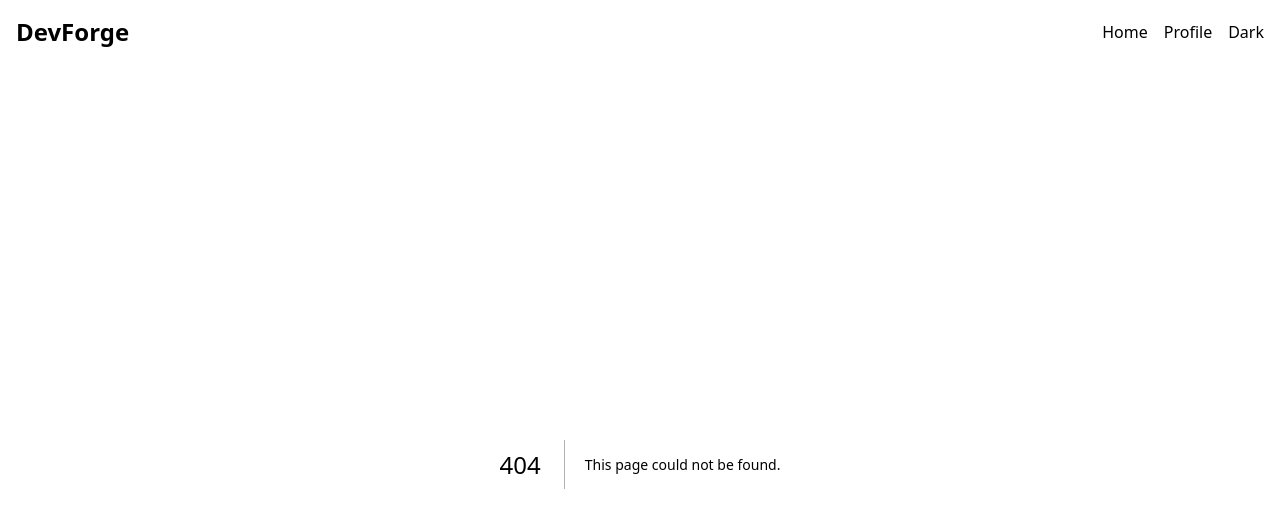
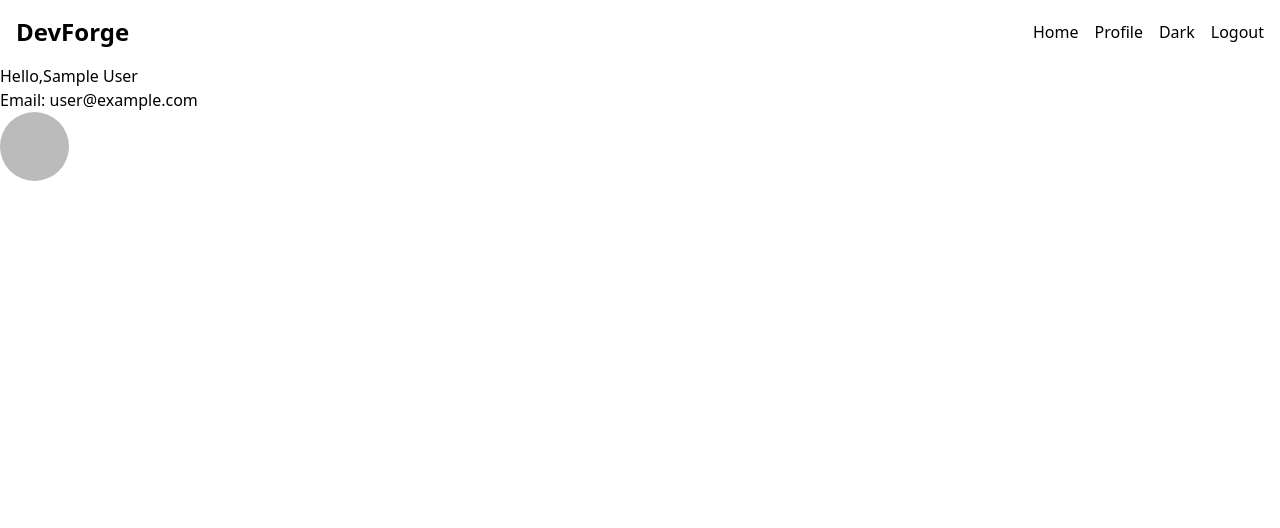
Before and after one commit to Kshivaji333/DevForge, a Next.js app: page /dashboard in a window 1280 px wide. Before the commit this address had no page. Shown: the top 528 px of the page. Built offline with nearby package versions, Linux system fonts and the light colour scheme; no server answers; sample sign-in values are in the browser's storage.

Commit message:
add authflow [omkar/auth]

```diff
--- /dev/null
+++ b/app/api/auth/[...nextauth]/route.js
@@ -0,0 +1,16 @@
+import NextAuth from "next-auth";
+import GoogleProvider from "next-auth/providers/google";
+
+export const  authOptions = {
+  providers:[
+    GoogleProvider({
+      clientId:process.env.GOOGLE_CLIENT_ID,
+      clientSecret: process.env.GOOGLE_CLIENT_SECRET ,
+    })
+  ],
+  secret: process.env.NEXT_SECRET,
+};
+
+const handler = NextAuth(authOptions);
+
+export { handler as GET, handler as POST };
--- a/app/api/hello/route.js
+++ /dev/null
@@ -1,6 +0,0 @@
-
-const GET = () =>{
-  return new Response(JSON.stringify({message: "Hey! Welcome to the API!"}, {headers: {"Content-Type": "application/json"}}));
-};
-
-export { GET };
--- /dev/null
+++ b/app/dashboard/page.jsx
@@ -0,0 +1,25 @@
+import { getServerSession } from "next-auth";
+import { redirect } from "next/navigation";
+import { authOptions } from "../api/auth/[...nextauth]/route";
+
+const dashboard = async () => {
+  const data = await getServerSession(authOptions);
+
+  if (!data?.user.name) {
+    redirect("/");
+  }
+
+  return (
+   <section>
+    <p>Hello,{data?.user.name}</p>
+      <p>Email: {data?.user.email}</p>
+      <img
+        src={data?.user.image}
+        alt="profile"
+        className="w-[69px] rounded-full"
+      />
+   </section>
+  );
+};
+
+export default dashboard;
--- /dev/null
+++ b/app/loading.jsx
@@ -0,0 +1,7 @@
+const loading = () => {
+  return (
+    <div>loading...</div>
+  )
+}
+
+export default loading;
--- a/app/page.js
+++ b/app/page.js
@@ -1,20 +1,20 @@
-"use client";
-import { useTheme } from "next-themes";
-export default function Home() {
+import { getServerSession } from "next-auth";
+import { authOptions } from "./api/auth/[...nextauth]/route";
+import { redirect } from "next/navigation";
 
+export default async function Home() {
+  const data = await getServerSession(authOptions);
+  if(data?.user){
+    redirect("/dashboard");
+  }
 
   return (
     <div>
-      <h1 className="text-3xl font-bold underline">
-        Welcome to DevForge!
-      </h1>
+      <h1 className="text-3xl font-bold underline">Welcome to DevForge!</h1>
       <p className="mt-4">
         This is a simple Next.js application styled with Tailwind CSS.
       </p>
-      <p className="mt-2">
-        Enjoy building your projects!
-      </p>
-
+      <p className="mt-2">Enjoy building your projects!</p>
     </div>
   );
 }
--- a/components/Header.jsx
+++ b/components/Header.jsx
@@ -1,18 +1,23 @@
-import React from 'react'
-import NavBar from './NavBar'
-import ThemeTougle from './ThemTougle'
+"use client";
+import React from "react";
+import NavBar from "./NavBar";
+import ThemeTougle from "./ThemTougle";
+import SignIn from "./signIn/SignIn.jsx";
+import { SessionProvider } from "next-auth/react";
+
 function Header() {
   return (
-    <header className='flex justify-between items-center p-4'>
-      <h1
-      className='font-bold text-2xl'
-      >DevForge</h1>
-      <div className='flex gap-4'>
-      <NavBar/>
-      <ThemeTougle/>
+    <header className="flex justify-between items-center p-4">
+      <h1 className="font-bold text-2xl">DevForge</h1>
+      <div className="flex gap-4">
+        <NavBar />
+        <ThemeTougle />
+        <SessionProvider>
+          <SignIn />
+        </SessionProvider>
       </div>
     </header>
-  )
+  );
 }
 
-export default Header
+export default Header;
--- /dev/null
+++ b/components/signIn/SignIn.jsx
@@ -0,0 +1,29 @@
+"use client";
+import { useState } from "react";
+import SignInPopUp from "./SignInPopUp";
+import { signOut, useSession } from "next-auth/react";
+
+const SignIn = () => {
+  const { data: session } = useSession();
+
+  const [isPopUpOpen, setIsPopUpOpen] = useState(false);
+  return (
+    <section>
+      {!session?.user.name ? (
+        <button className="cursor-pointer" onClick={() => setIsPopUpOpen(true)}>
+          Sign In
+        </button>
+      ) : (
+        <button
+          className="cursor-pointer"
+          onClick={() => signOut({ callback: "/" })}
+        >
+          Logout
+        </button>
+      )}
+      {isPopUpOpen && <SignInPopUp setIsPopUpOpen={setIsPopUpOpen} />}
+    </section>
+  );
+};
+
+export default SignIn;
--- /dev/null
+++ b/components/signIn/SignInPopUp.jsx
@@ -0,0 +1,46 @@
+import { signIn } from "next-auth/react";
+
+function SignInPopUp({ setIsPopUpOpen }) {
+  const handleRandomClicks = (e) => {
+    const popUp = e.target.dataset.popup;
+    if (popUp !== "signIn") {
+      setIsPopUpOpen(false);
+      document.body.removeEventListener("click", handleRandomClicks);
+    }
+  };
+  document.body.addEventListener("click", handleRandomClicks);
+
+  const handleClose = () => {
+    setIsPopUpOpen(false);
+  };
+
+  const handleGoogleSignIn = () => {
+    signIn("google", { callbackUrl: "http://localhost:3000/dashboard" });
+  };
+
+  return (
+    <section
+      data-popup="signIn"
+      className="p-5 absolute top-[50%] left-[50%] translate-x-[-50%] translate-y-[-50%] overflow-hidden bg-white shadow-lg rounded-lg text-black"
+    >
+      <h1 data-popup="signIn" className="font-bold">
+        SignIn
+      </h1>
+      <div
+        onClick={handleClose}
+        className="absolute bg-gray-500 cursor-pointer px-2 top-0 right-0"
+      >
+        X
+      </div>
+      <button
+        data-popup="signIn"
+        className="bg-gray-200 text-black/80  px-3 py-2 m-2 rounded-lg text-lg cursor-pointer"
+        onClick={handleGoogleSignIn}
+      >
+        Continue with Google
+      </button>
+    </section>
+  );
+}
+
+export default SignInPopUp;
```
Also changed, not shown: components/NavBar.jsx (+4 -8 lines).
